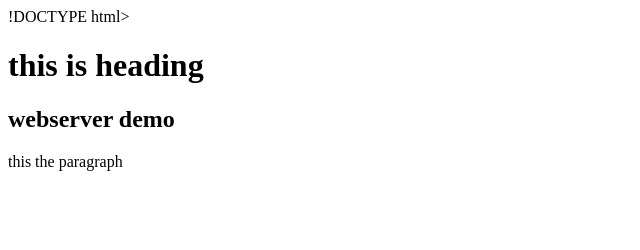
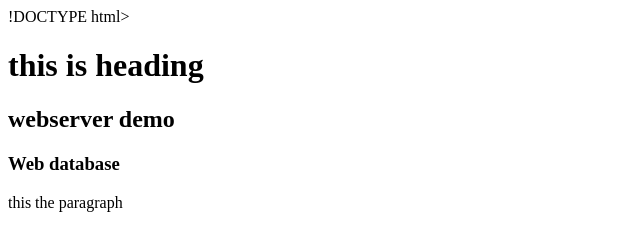
Before and after one commit to Rocky9790/web, a plain HTML site: page index.html in a window 1280 px wide. Shown: the whole page, without its empty margins (0-640 px from the left). Drawn offline with Linux system fonts and the light colour scheme.

Commit message:
Update index.html

```diff
--- a/index.html
+++ b/index.html
@@ -7,6 +7,7 @@
 
 <h1> this is heading </h1>
 <h2> webserver demo </h2>
+ <h3> Web database   </h3>
 <p> this the paragraph </p>
 
 </body>
```
